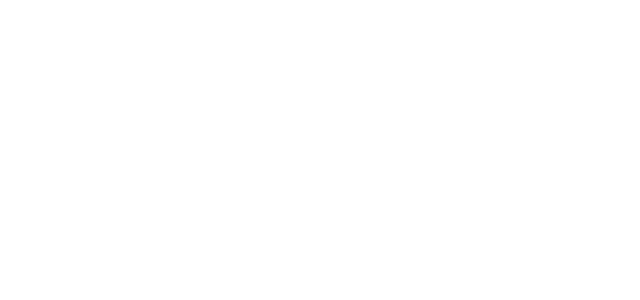
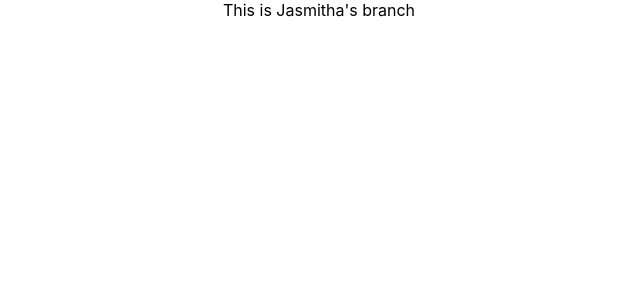
Before and after one commit to ramanabandapu/FraazoClone, a React (Vite) app in the folder FrontEnd/fraazo/: page / in a window 1280 px wide. Shown: the top 300 px of the page, without its empty margins (321-961 px from the left). Built offline with nearby package versions, Linux system fonts and the light colour scheme.

Commit message:
Update App.jsx

```diff
--- a/FrontEnd/fraazo/src/App.jsx
+++ b/FrontEnd/fraazo/src/App.jsx
@@ -6,7 +6,7 @@
 
   return (
     <div className="App">
-
+ This is Jasmitha's branch
     </div>
   )
 }
```
